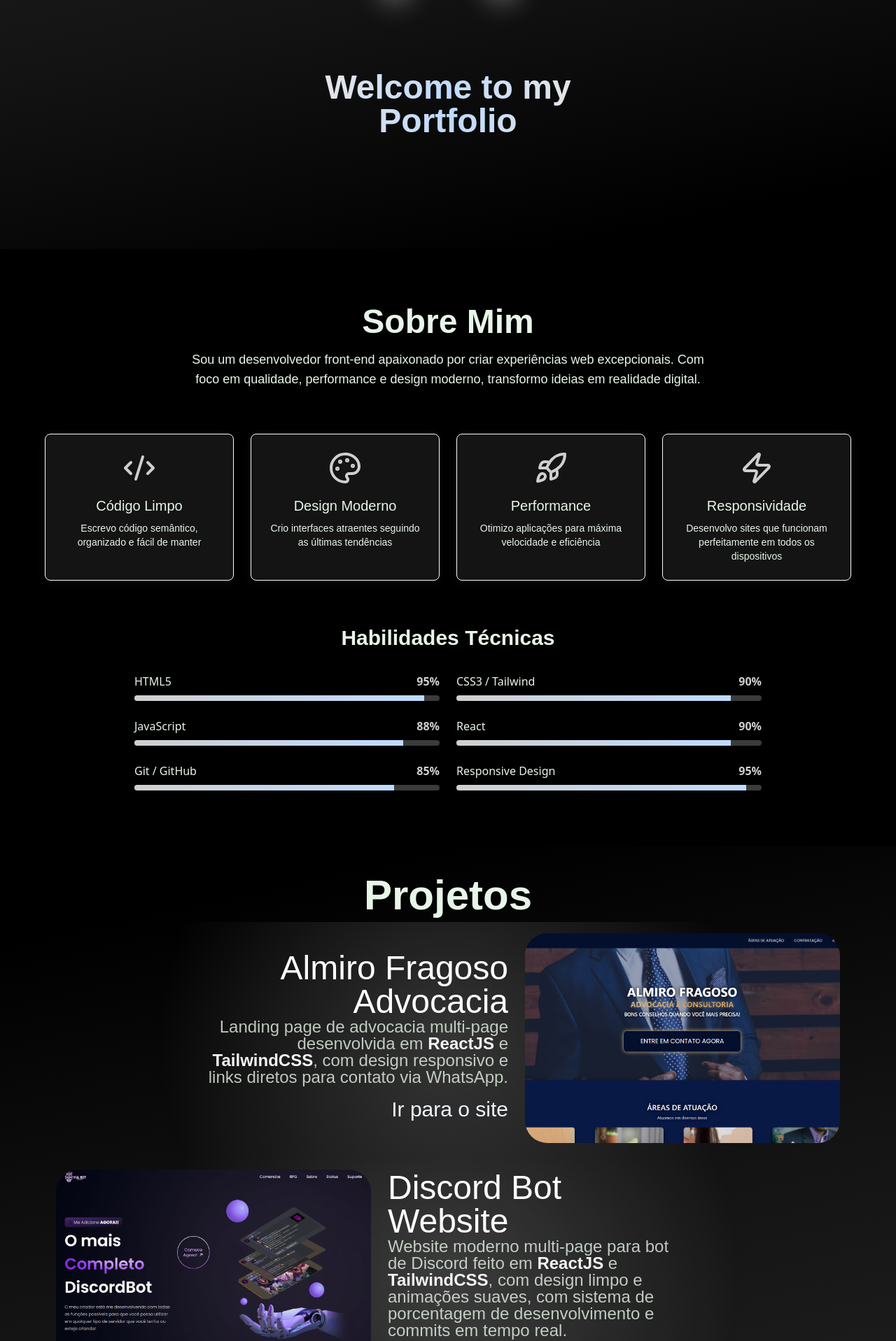
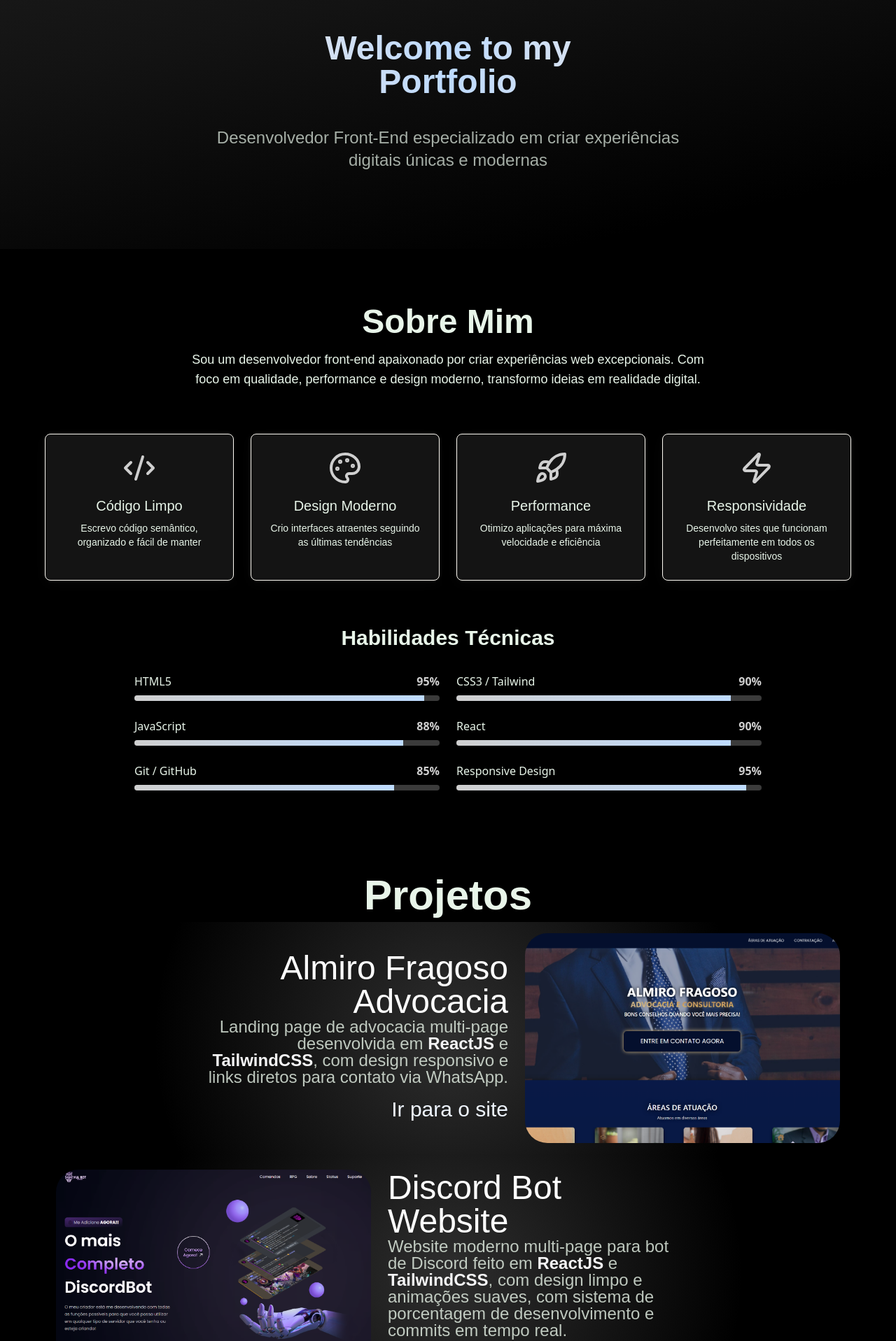
Before and after one commit to Enzzzzz/Port, a React (Vite) app: page / in a window 1280 px wide. Shown: the part 444-2361 px from the top of the page at 70% size. Built offline with nearby package versions, Linux system fonts and the light colour scheme; a web font is replaced by a local one.

Commit message:
some changes

```diff
--- a/src/components/About.jsx
+++ b/src/components/About.jsx
@@ -50,7 +50,7 @@ const About = () => {
           {features.map((feature, index) => (
             <div
               key={index}
-              className="card-portfolio bg-[#141414] border border-border rounded-lg overflow-hidden p-6 text-center hover:shadow-xl hover:shadow-zinc-800"
+              className="card-portfolio bg-[#141414] hover:bg-[#1b1b1b] border border-border rounded-lg overflow-hidden p-6 text-center hover:shadow-xl hover:shadow-zinc-800"
             >
               <feature.icon className="h-12 w-12 text-primary mx-auto mb-4" />
               <h3 className="text-xl mb-2 text-text font-bebas">{feature.title}</h3>
--- a/src/components/Hero.jsx
+++ b/src/components/Hero.jsx
@@ -44,25 +44,27 @@ const Hero = () => {
       />
       <div
         ref={textRef}
-        className={`transition-all duration-700 ${
+      >
+        <h1 className={`text-4xl font-bebas text-center m-10 font-extrabold text-transparent bg-clip-text bg-linear-to-r from-zinc-200 via-blue-200 to-zinc-200 sm:text-4xl lg:text-5xl xl:text-7xl animate-gradient transition-all duration-700 ${
           isVisible
             ? "animate-fade-in-left opacity-100"
             : "animate-fade-out-right opacity-0"
-        }`}
-      >
-        <h1 className="text-4xl font-bebas text-center m-10 font-extrabold text-transparent bg-clip-text bg-linear-to-r from-zinc-200 via-blue-200 to-zinc-200 sm:text-4xl lg:text-5xl xl:text-7xl animate-gradient">
+        }`}>
           Welcome to my
           <p
             className="text-transparent bg-clip-text bg-linear-to-r from-zinc-200 via-blue-200 to-zinc-200 cursor-pointer font-extrabold hover:animate-none animate-pulse [animation-duration:6s]"
             onClick={() =>
               document
-                .querySelector("#secondLayer")
+                .querySelector("#projects")
                 ?.scrollIntoView({ behavior: "smooth" })
             }
           >
             Portfolio
           </p>
         </h1>
+        <p className="text-xl md:text-2xl text-text/70 font-bebas text-center mb-12 max-w-2xl mx-auto fade-in">
+          Desenvolvedor Front-End especializado em criar experiências digitais únicas e modernas
+        </p>
       </div>
     </section>
   );
--- a/src/components/Projects.jsx
+++ b/src/components/Projects.jsx
@@ -41,7 +41,7 @@ const Projects = () => {
   return (
     <section
       id="projects"
-      className="overflow-visible pt-10 section2 bg-gray-gradient-reverse flex flex-col"
+      className="overflow-visible pt-10 section2 flex flex-col"
       ref={section2Ref}
     >
       <div className="mb-5 sm2:mb-2">
--- a/src/index.css
+++ b/src/index.css
@@ -33,7 +33,6 @@
 }
 
 @layer base {
-
   :root {
     --background: 0 0% 5%;
     --foreground: 45 100% 98%;
@@ -133,6 +132,17 @@
   }
 }
 
+@keyframes fadeIn {
+  from {
+    opacity: 0;
+    transform: translateY(20px);
+  }
+  to {
+    opacity: 1;
+    transform: translateY(0);
+  }
+}
+
 @font-face {
   font-family: "Felix Titling";
   src: url("/fonts/Felixti.TTF") format("truetype");
@@ -155,9 +165,12 @@
 }
 
 @layer components {
-
   .transition-smooth {
     transition: var(--transition-smooth);
+  }
+
+  .fade-in {
+    animation: fadeIn 0.8s ease-out forwards;
   }
 
   .sub {
@@ -195,7 +208,7 @@
     justify-items: center;
   }
 
-    .card-portfolio {
+  .card-portfolio {
     box-shadow: var(--shadow-card);
     transition: var(--transition-smooth);
   }
@@ -205,7 +218,7 @@
     transform: translateY(-4px);
   }
 
-    .hover-glow {
+  .hover-glow {
     transition: var(--transition-smooth);
   }
 
```
